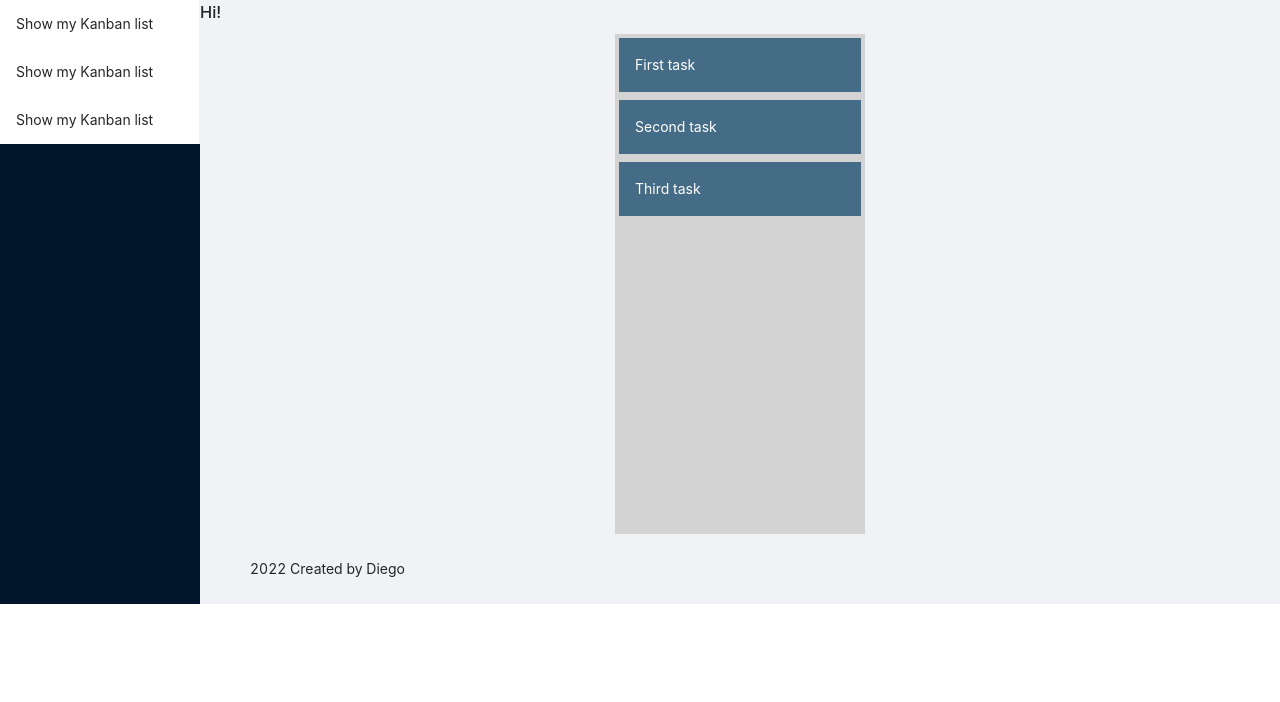
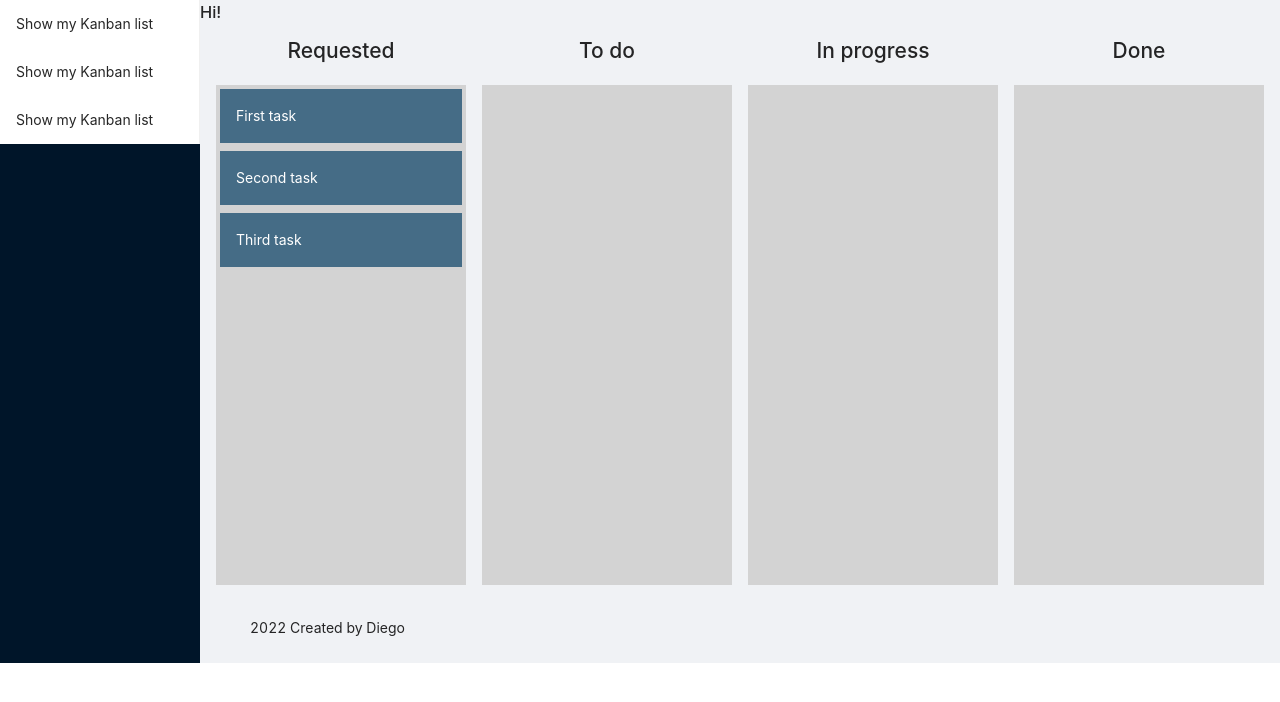
Before and after one commit to valdelvira/kanban, a React (Create React App) app: page / in a window 1280 px wide. Shown: the top 702 px of the page. Built offline with nearby package versions, Linux system fonts and the light colour scheme.

Commit message:
final update

```diff
--- a/src/pages/KanbanPage.jsx
+++ b/src/pages/KanbanPage.jsx
@@ -11,14 +11,46 @@ const itemsFromBackend = [
 const columnsFromBackend =
     {
         [uuidv4()]: {
-            name: 'Todo',
+            name: 'Requested',
             items: itemsFromBackend
+        },
+        [uuidv4()]: {
+            name: 'To do',
+            items: []
+        },
+        [uuidv4()]: {
+            name: 'In progress',
+            items: []
+        },
+        [uuidv4()]: {
+            name: 'Done',
+            items: []
         }
     }
 
 const onDragEnd = (result, columns, setColumns) => {
-    if(!result.destination) return
+    if(!result.destination) return //check card destination is allowed
     const { source, destination } = result
+    //check if drag to other column
+    if(source.droppableId !== destination.droppableId) {
+        const sourceCol = columns[source.droppableId]
+        const destCol = columns[destination.droppableId]
+        const sourceItems = [...sourceCol.items]
+        const destItems = [...destCol.items]
+        const [removed] = sourceItems.splice(source.index, 1)
+        destItems.splice(destination.index, 0, removed)
+        setColumns({
+            ...columns,
+            [source.droppableId]: {
+                ...sourceCol,
+                items: sourceItems
+            },
+            [destination.droppableId]: {
+                ...destCol,
+                items: destItems
+            }
+        })
+    }else{
         const column = columns[source.droppableId]
         const copiedItems = [...column.items]
         const [removed] = copiedItems.splice(source.index, 1)
@@ -26,23 +58,27 @@ const onDragEnd = (result, columns, setColumns) => {
         setColumns({
             ...columns,
             [source.droppableId]: {
-            ...columns,
+                ...column,
                 items: copiedItems
             }
         })
+    }
 }
 
 
 const KanbanPage = ()  => {
     const [ columns, setColumns ] = useState(columnsFromBackend)
-
+    console.log(columns)
     return (
         <div style={{ display: 'flex', justifyContent: 'center', height: '100%' }}>
             <DragDropContext onDragEnd={ result => onDragEnd(result, columns, setColumns) }>
                 {
                     Object.entries(columns).map(([columnId, column]) => {
                         return (
-                            <Droppable droppableId={columnId}  key={columnId}>
+                            <div style={{ display: 'flex', flexDirection: 'column', alignItems: 'center' }}>
+                                <h2>{column.name}</h2>
+                                <div style={{ margin: 8 }}>
+                                    <Droppable droppableId={columnId}  key={columnId} >
                                         {(provided, snapshot) => {
                                             return (
                                                 <div
@@ -87,6 +123,8 @@ const KanbanPage = ()  => {
                                             )
                                         }}
                                     </Droppable>
+                                </div>
+                            </div>
                         )
                     })
                 }
@@ -95,4 +133,5 @@ const KanbanPage = ()  => {
     )
 }
 
+
 export default KanbanPage
```
Lines whose indentation alone changed are shown as unchanged.
